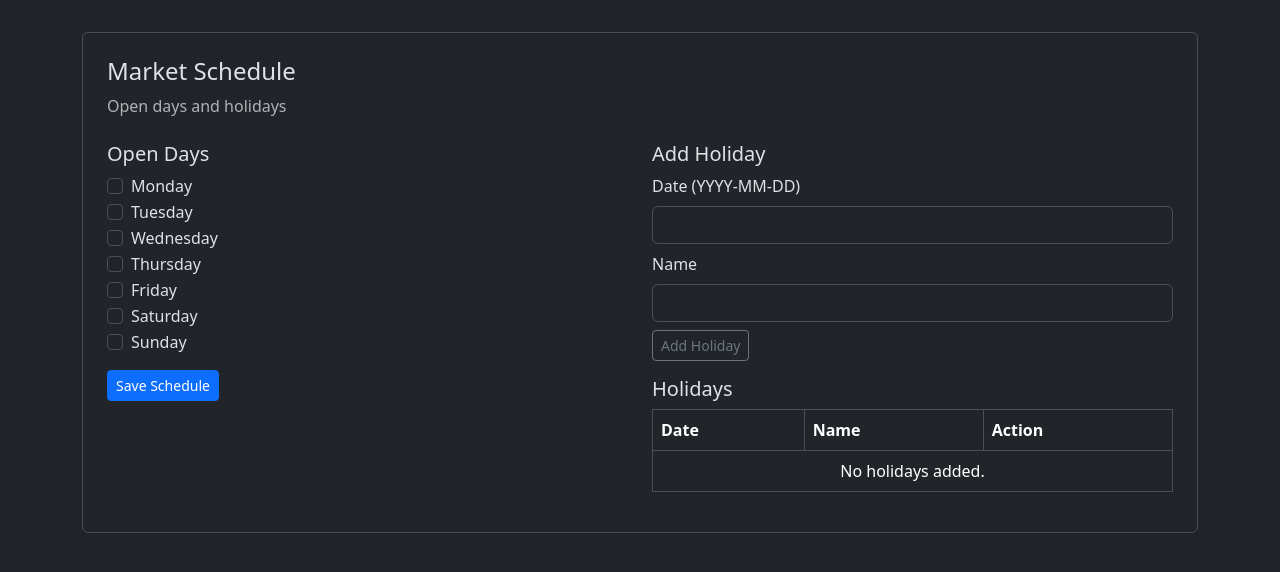
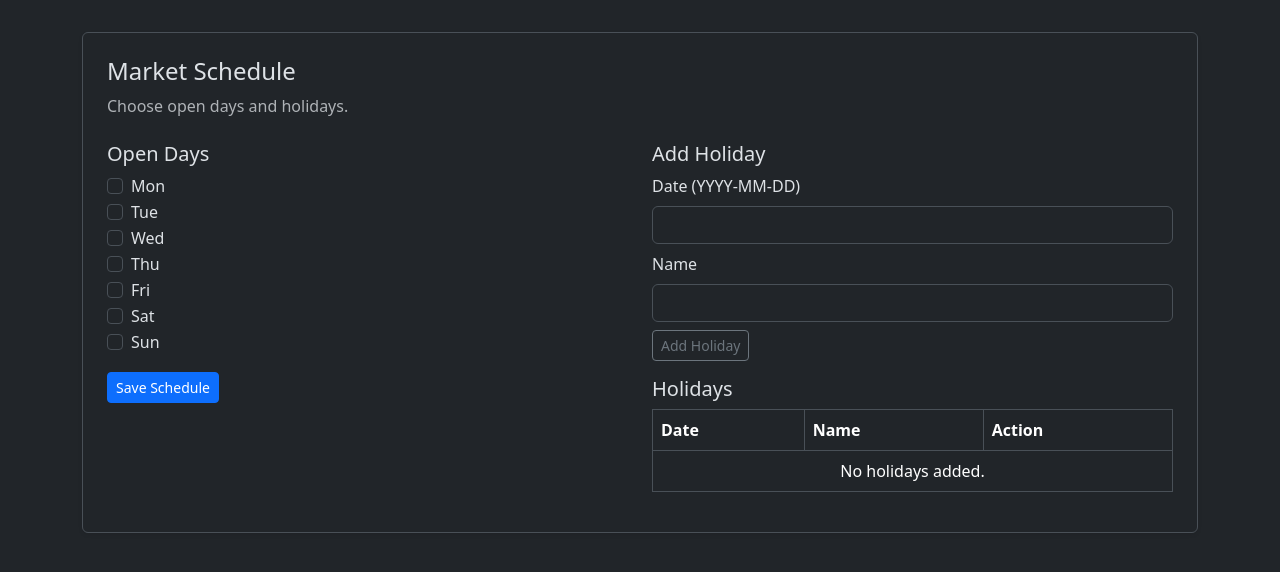
Before and after one commit to anair61/ift401capstone, a Python web app: template templates/admin_market_schedule.html in a window 1280 px wide. Shown: the part 57-629 px from the top of the page. Run offline with Jinja, Linux system fonts and the light colour scheme; the template is opened without the code that fills it, so the values that code supplies are empty.

Commit message:
Update admin_market_schedule
Replaced old weekday checkbox names
Added loop-based checkbox rendering

```diff
--- a/templates/admin_market_schedule.html
+++ b/templates/admin_market_schedule.html
@@ -3,82 +3,40 @@
 {% block title %}Market Schedule{% endblock %}
 
 {% block content %}
-
 <div class="card shadow-sm border">
   <div class="card-body p-4">
-
     <h1 class="h4 mb-2">Market Schedule</h1>
-    <p class="text-body-secondary mb-4">Open days and holidays</p>
+    <p class="text-body-secondary mb-4">Choose open days and holidays.</p>
 
     <div class="row">
-
-      <!-- Open Days -->
       <div class="col-md-6 mb-4">
         <h5>Open Days</h5>
-
         <form method="post" action="{{ url_for('market_schedule') }}">
-
+          {% for day in ['Mon', 'Tue', 'Wed', 'Thu', 'Fri', 'Sat', 'Sun'] %}
           <div class="form-check">
-            <input class="form-check-input" type="checkbox" name="mon" {% if settings.mon %}checked{% endif %}>
-            <label class="form-check-label">Monday</label>
+            <input class="form-check-input" type="checkbox" name="active_days" value="{{ day }}" {% if day in selected_days %}checked{% endif %}>
+            <label class="form-check-label">{{ day }}</label>
           </div>
-
-          <div class="form-check">
-            <input class="form-check-input" type="checkbox" name="tue" {% if settings.tue %}checked{% endif %}>
-            <label class="form-check-label">Tuesday</label>
-          </div>
-
-          <div class="form-check">
-            <input class="form-check-input" type="checkbox" name="wed" {% if settings.wed %}checked{% endif %}>
-            <label class="form-check-label">Wednesday</label>
-          </div>
-
-          <div class="form-check">
-            <input class="form-check-input" type="checkbox" name="thu" {% if settings.thu %}checked{% endif %}>
-            <label class="form-check-label">Thursday</label>
-          </div>
-
-          <div class="form-check">
-            <input class="form-check-input" type="checkbox" name="fri" {% if settings.fri %}checked{% endif %}>
-            <label class="form-check-label">Friday</label>
-          </div>
-
-          <div class="form-check">
-            <input class="form-check-input" type="checkbox" name="sat" {% if settings.sat %}checked{% endif %}>
-            <label class="form-check-label">Saturday</label>
-          </div>
-
-          <div class="form-check mb-3">
-            <input class="form-check-input" type="checkbox" name="sun" {% if settings.sun %}checked{% endif %}>
-            <label class="form-check-label">Sunday</label>
-          </div>
-
-          <button class="btn btn-primary btn-sm">Save Schedule</button>
+          {% endfor %}
+          <button class="btn btn-primary btn-sm mt-3">Save Schedule</button>
         </form>
       </div>
 
-      <!-- Holidays -->
       <div class="col-md-6">
-
         <h5>Add Holiday</h5>
-
         <form method="post" action="{{ url_for('add_holiday') }}" class="mb-3">
-
           <div class="mb-2">
             <label class="form-label">Date (YYYY-MM-DD)</label>
             <input class="form-control" name="day" required>
           </div>
-
           <div class="mb-2">
             <label class="form-label">Name</label>
             <input class="form-control" name="name">
           </div>
-
           <button class="btn btn-outline-secondary btn-sm">Add Holiday</button>
         </form>
 
         <h5>Holidays</h5>
-
         <table class="table table-bordered table-hover align-middle">
           <thead>
             <tr>
@@ -87,7 +45,6 @@
               <th>Action</th>
             </tr>
           </thead>
-
           <tbody>
             {% if holidays and holidays|length > 0 %}
               {% for h in holidays %}
@@ -108,11 +65,8 @@
             {% endif %}
           </tbody>
         </table>
-
-      </div>
-
       </div>
     </div>
   </div>
-
+</div>
 {% endblock %}
```
Lines whose indentation alone changed are shown as unchanged.
